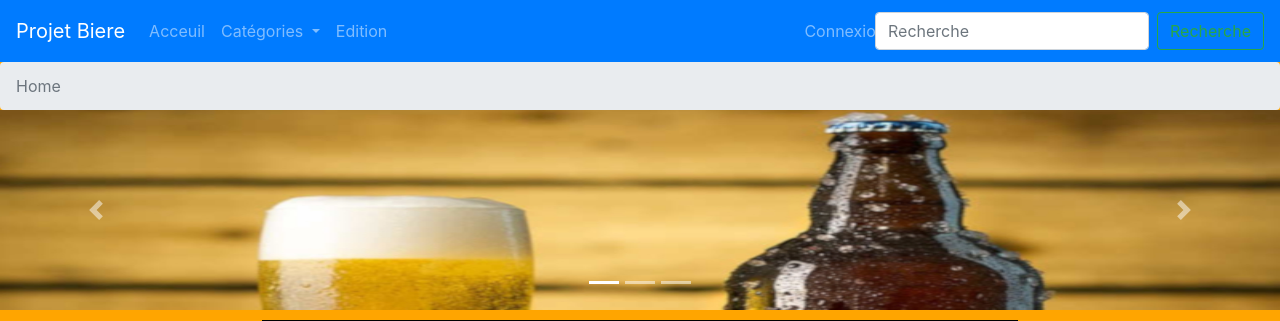
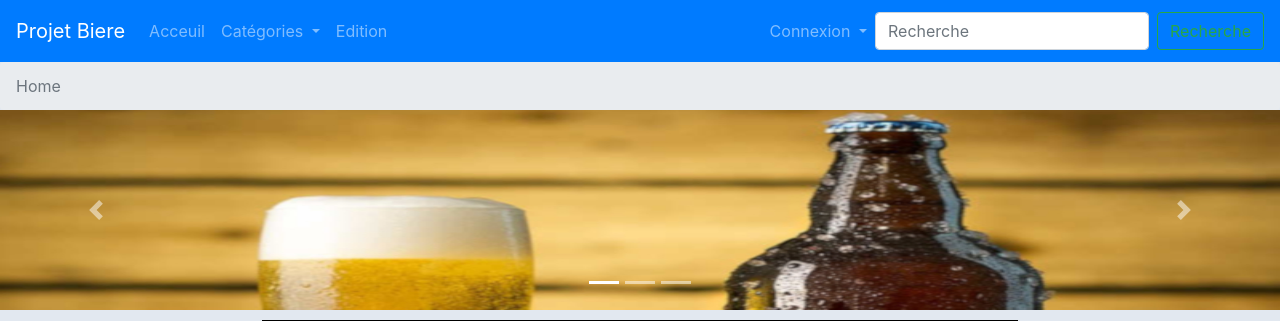
Before and after one commit to bichuci/semi-croustillants, a PHP site: page / in a window 1280 px wide. Shown: the top 321 px of the page. Run offline with PHP 8.4, Linux system fonts and the light colour scheme; some libraries are stand-ins or nearby versions.

Commit message:
Second Release Homepage Correction Nav-Bar

```diff
--- a/CSS/index.css
+++ b/CSS/index.css
@@ -3,7 +3,7 @@
 }
 body{
 
-    background-color: orange !important ;
+    background-color:#e2e8f0 !important ;
 }
 .w-100{
     height:200px;
--- a/index.html
+++ b/index.html
@@ -54,7 +54,7 @@
         <a class="nav-link" href="#">Edition</a>
       </li>
     </ul>
-    <div class="collapse navbar-collapse col-lg-1" id="navbarSupportedContent">
+    <div id="navbarSupportedContent">
       <ul class="navbar-nav mr-auto">
         <li class="nav-item dropdown">
           <a class="nav-link dropdown-toggle" href="#" id="navbarDropdownconnect" role="button" data-toggle="dropdown" aria-haspopup="true" aria-expanded="false">
```
